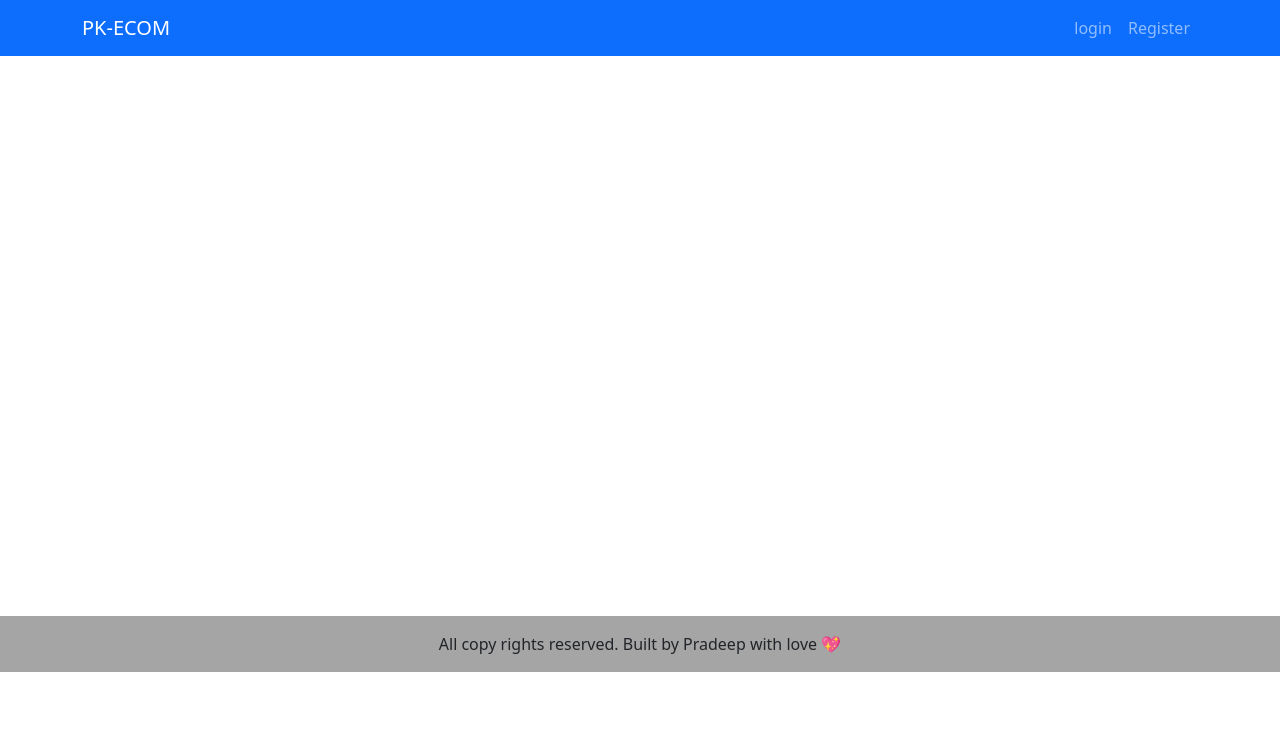
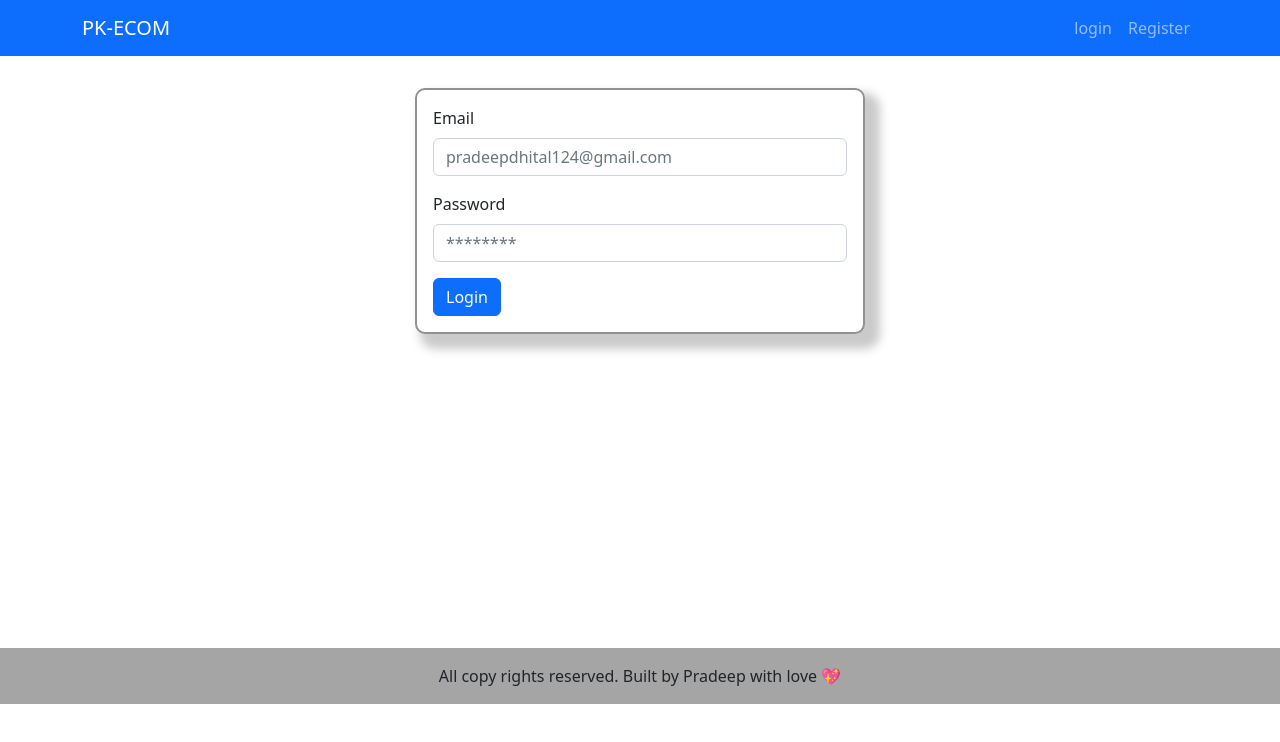
Before and after one commit to Pradeep22222/pk-ecomcms1, a React (Create React App) app: page / in a window 1280 px wide. Shown: the top 742 px of the page. Built offline with nearby package versions, Linux system fonts and the light colour scheme.

Commit message:
working on login giving error though

```diff
--- a/src/App.js
+++ b/src/App.js
@@ -4,16 +4,25 @@ import { BrowserRouter, Routes, Route } from "react-router-dom";
 import Login from "./pages/login/Login";
 import Register from "./pages/register/Register";
 import VerifyEmail from "./pages/register/VerifyEmail";
+import Dashboard from "./pages/dashboard/Dashboard";
+import { ToastContainer } from "react-toastify";
+import "react-toastify/dist/ReactToastify.css";
 function App() {
   return (
     <div>
       <BrowserRouter>
         <Routes>
+          {/* private routes */}
+          <Route path="/dashboard" element={<Dashboard></Dashboard>}></Route>
           <Route path="/" element={<Login></Login>}></Route>
           <Route path="/register" element={<Register></Register>}></Route>
-          <Route path="/admin/verify-email" element={<VerifyEmail></VerifyEmail>}></Route>
+          <Route
+            path="/admin/verify-email"
+            element={<VerifyEmail></VerifyEmail>}
+          ></Route>
         </Routes>
       </BrowserRouter>
+      <ToastContainer />
     </div>
   );
 }
--- a/src/helpers/axiosHelper.js
+++ b/src/helpers/axiosHelper.js
@@ -32,3 +32,11 @@ export const verifyUser = (data) => {
   };
   return apiProcessor(option);
 };
+export const loginAdminUser = (data) => {
+  const option = {
+    method: "post",
+    url: adminUserEp + "/login",
+    data,
+  };
+  return apiProcessor(option);
+};
--- a/src/index.js
+++ b/src/index.js
@@ -1,13 +1,17 @@
 import React from 'react';
+import {Provider  } from "react-redux";
 import ReactDOM from 'react-dom/client';
 import './index.css';
 import App from './App';
 import reportWebVitals from './reportWebVitals';
+import store from "./store"
 
 const root = ReactDOM.createRoot(document.getElementById('root'));
 root.render(
   <React.StrictMode>
-    <App />
+    <Provider store={store}>
+      <App />
+    </Provider>
   </React.StrictMode>
 );
 
--- /dev/null
+++ b/src/pages/dashboard/Dashboard.js
@@ -0,0 +1,9 @@
+import React from 'react'
+
+const Dashboard = () => {
+  return (
+    <div>Dashboard</div>
+  )
+}
+
+export default Dashboard
--- a/src/pages/login/Login.js
+++ b/src/pages/login/Login.js
@@ -1,13 +1,54 @@
-import React from "react";
+import React, { useEffect, useState } from "react";
 import { Header } from "../../components/header/Header.js";
 import { Footer } from "../../components/footer/Footer.js";
-import { Container } from "react-bootstrap";
+import { Button, Container, Form } from "react-bootstrap";
+import { CustomInputField } from "../../components/customInputField/CustomInputField.js";
+import { useDispatch, useSelector } from "react-redux";
+import { useNavigate } from "react-router-dom";
+import { loginUserAction } from "./UserAction.js";
 
 const Login = () => {
+  const [form, setForm] = useState({});
+  const dispatch = useDispatch();
+  const navigate = useNavigate();
+  const { user } = useSelector((state) => state.admin);
+  useEffect(() => {
+    user?._id && navigate("/dashboard");
+  }, [user, navigate]);
+  const handleOnChange = (e) => {
+    const { name, value } = e.target;
+    setForm({ ...form, [name]: value });
+  };
+  const handleOnSubmit = (e) => {
+    e.preventDefault();
+    dispatch(loginUserAction(form));
+  };
   return (
     <div>
       <Header></Header>
-      <Container className="page-main"></Container>
+      <Container className="page-main">
+        <Form className="register_form" onSubmit={handleOnSubmit}>
+          <CustomInputField
+            name="email"
+            label="Email"
+            required
+            type="email"
+            placeholder="pradeepdhital124@gmail.com"
+            onChange={handleOnChange}
+          ></CustomInputField>
+          <CustomInputField
+            name="password"
+            label="Password"
+            required
+            type="password"
+            placeholder="********"
+            onChange={handleOnChange}
+          ></CustomInputField>
+          <Button variant="primary" type="submit">
+            Login
+          </Button>
+        </Form>
+      </Container>
       <Footer></Footer>
     </div>
   );
--- /dev/null
+++ b/src/pages/login/UserAction.js
@@ -0,0 +1,10 @@
+import { loginAdminUser } from "../../helpers/axiosHelper";
+import { toast } from "react-toastify";
+import { setAdminUser } from "./UserSlice";
+export const loginUserAction = (data) => async (dispatch) => {
+  const resultPromise = loginAdminUser(data);
+  toast.promise(resultPromise, { pending: "please wait....." });
+  const { status, message, user } = await resultPromise;
+  toast[status](message);
+  status === "success" && dispatch(setAdminUser(user));
+};
--- /dev/null
+++ b/src/pages/login/UserSlice.js
@@ -0,0 +1,16 @@
+import { createSlice } from "@reduxjs/toolkit";
+const initialState = {
+  user: {},
+};
+const userSlice = createSlice({
+  name: "adminUser",
+  initialState,
+  reducers: {
+    setAdminUser: (state, { payload }) => {
+      state.user = payload;
+    },
+  },
+});
+const { reducer, actions } = userSlice;
+export const { setAdminUser } = actions;
+export default reducer;
--- /dev/null
+++ b/src/store.js
@@ -0,0 +1,8 @@
+import { configureStore } from "@reduxjs/toolkit";
+import userReducer from "./pages/login/UserSlice";
+const store = configureStore({
+  reducer: {
+    admin: userReducer,
+  },
+});
+export default store;
```
